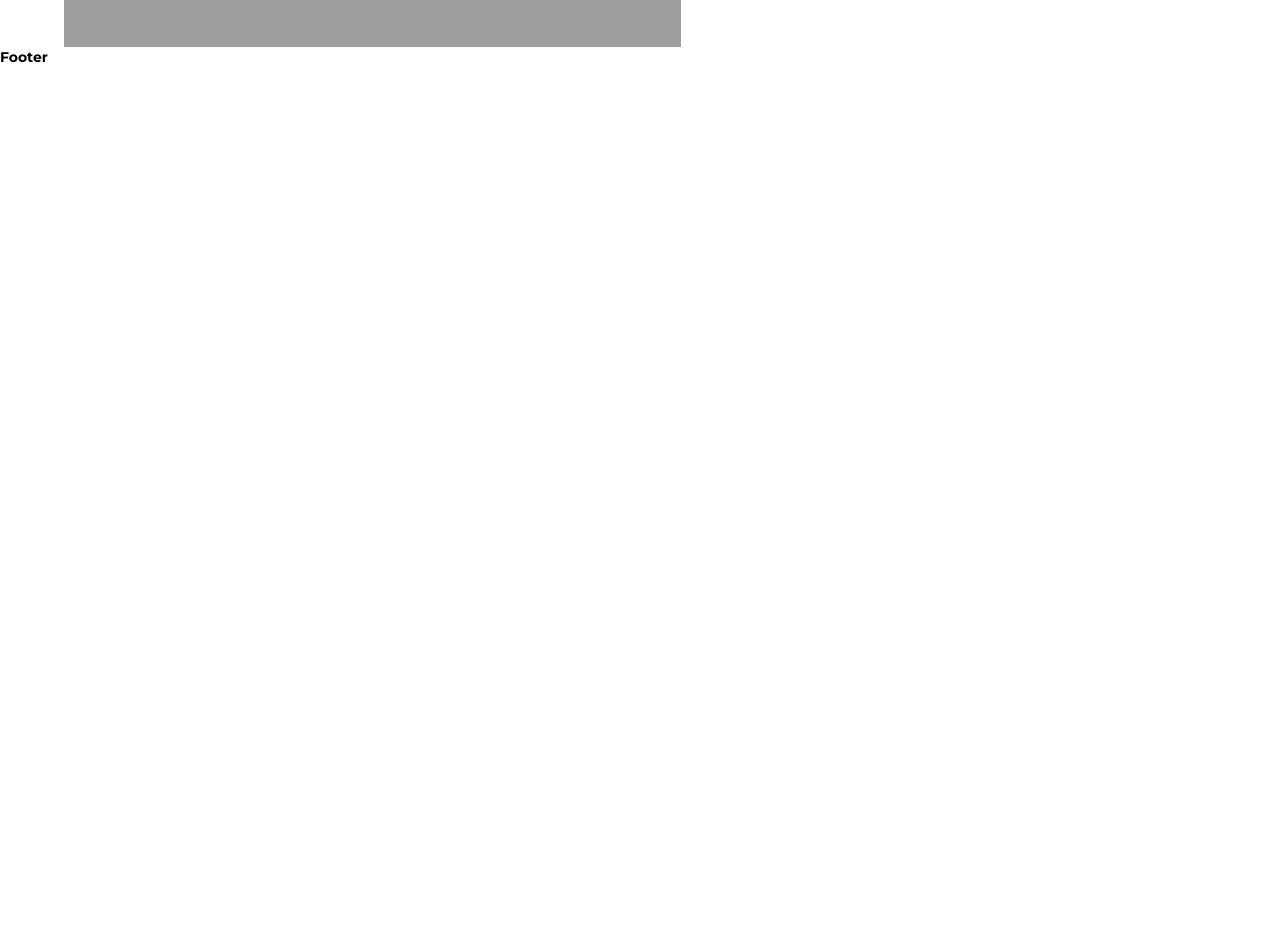
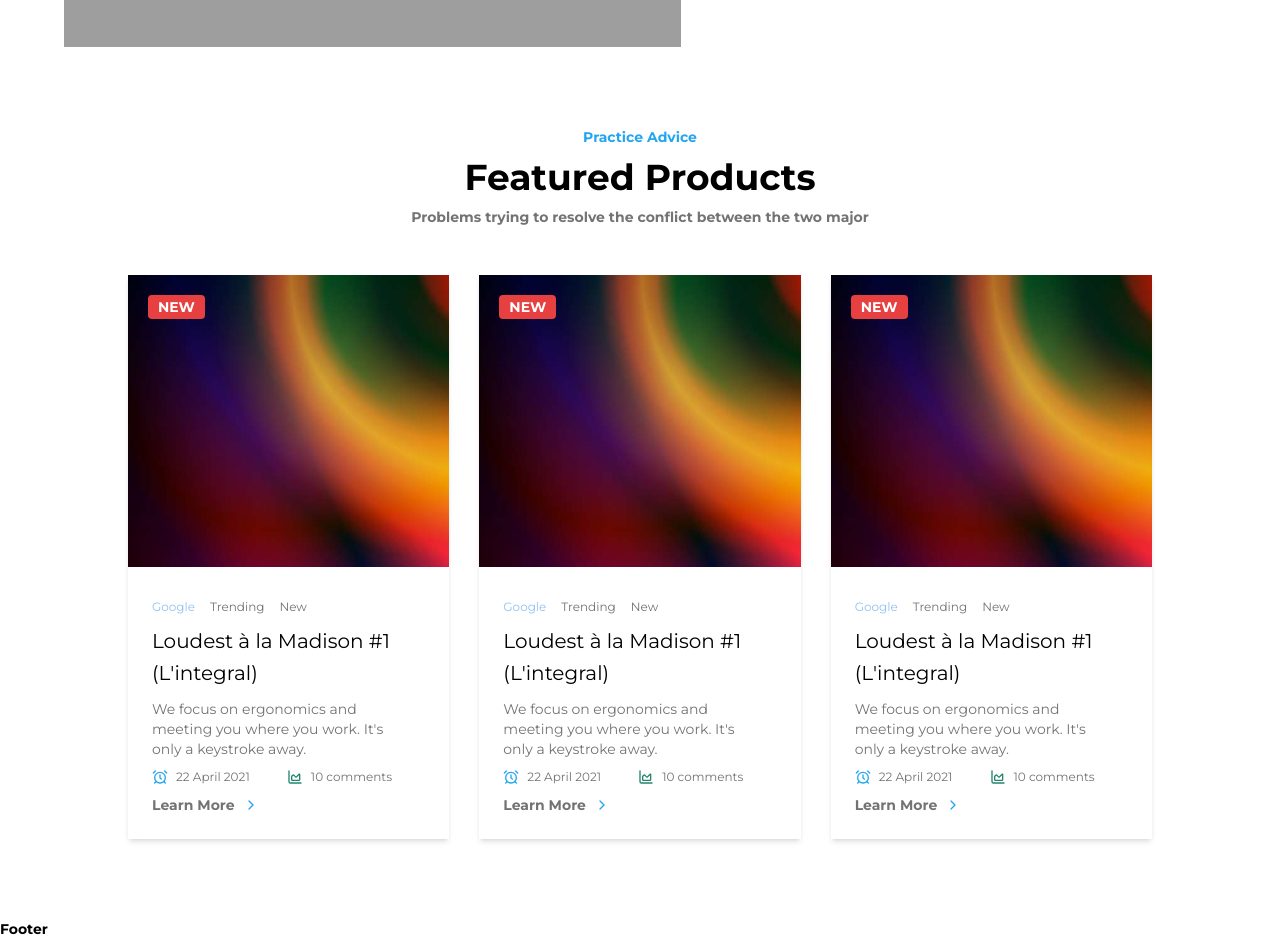
Before and after one commit to ihsnsahin/e-com-project, a React (Vite) app in the folder e-commerce/: page / in a window 1280 px wide. Shown: the part 4580-5519 px from the top of the page. Before the commit the page ends 4647 px from the top, so only its background shows below. Built offline with nearby package versions, Linux system fonts and the light colour scheme; grey boxes are pictures that could not be loaded.

Commit message:
T02-Blog Section Tamamlandı

```diff
--- /dev/null
+++ b/e-commerce/src/components/BlogCard.jsx
@@ -0,0 +1,36 @@
+import { AlarmClock, ChartArea, ChevronRight } from "lucide-react";
+
+function BlogCard() {
+    return (
+        <div className="flex flex-col items-start justify-center gap-2 w-full sm:w-[calc(50%-15px)] md:w-[calc(33.333%-20px)] shadow-md">
+            <div className="relative flex justify-center items-center w-full aspect-11/10">
+                <span className="absolute top-5 left-5 bg-[#E74040] text-white text-sm rounded-sm px-2.5 leading-6">NEW</span>
+                <img src="/blog.jpg" alt="blog" className="w-full h-full object-cover object-center block" />
+            </div>
+            <div className="flex flex-col justify-center items-start gap-2.5 p-6 sm:max-w-2xs">
+                <div className="flex items-center gap-3.75 text-xs">
+                    <span className="text-[#8EC2F2] font-normal">Google</span>
+                    <span className="text-[#737373] font-normal">Trending</span>
+                    <span className="text-[#737373] font-normal">New</span>
+                </div>
+                <h4 className="text-xl font-normal leading-8">Loudest à la Madison #1 (L'integral)</h4>
+                <p className="text-sm text-[#737373] font-normal leading-5">We focus on ergonomics and meeting you where you work. It's only a keystroke away.</p>
+                <div className="flex items-center justify-between w-full">
+                    <div className="flex items-center gap-2">
+                        <AlarmClock className="w-4 h-4 text-[#23A6F0]" />
+                        <span className="text-xs text-[#737373] font-normal">22 April 2021</span>
+                    </div>
+                    <div className="flex items-center gap-2">
+                        <ChartArea className="w-4 h-4 text-[#23856D]" />
+                        <span className="text-xs text-[#737373] font-normal">10 comments</span>
+                    </div>
+                </div>
+                <div className="flex items-center gap-2">
+                    <span className="text-sm text-[#737373]">Learn More</span>
+                    <ChevronRight className=" w-4 h-4 text-[#23A6F0]" />
+                </div>
+            </div>
+        </div>
+    )
+}
+export default BlogCard;
--- /dev/null
+++ b/e-commerce/src/components/BlogSection.jsx
@@ -0,0 +1,21 @@
+import BlogCard from "./BlogCard";
+
+function BlogSection() {
+    return (
+        <div className="flex flex-col  bg-white px-9 py-20 lg:px-0  md:max-w-5xl md:m-auto">
+            <div className="flex flex-col gap-[48px]">
+                <div className="flex flex-col items-center justify-center gap-2.5 ">
+                    <h6 className="text-sm text-[#23A6F0] text-center">Practice Advice</h6>
+                    <h2 className=" text-4xl text-center max-w-xs sm:max-w-none">Featured Products</h2>
+                    <p className="text-sm text-[#737373] text-center max-w-xs sm:max-w-none">Problems trying to resolve the conflict between the two major </p>
+                </div>
+                <div className="flex flex-wrap justify-center gap-[30px]">
+                    <BlogCard />
+                    <BlogCard />
+                    <BlogCard />
+                </div>
+            </div>
+        </div >
+    )
+}
+export default BlogSection;
--- a/e-commerce/src/pages/HomePage.jsx
+++ b/e-commerce/src/pages/HomePage.jsx
@@ -1,4 +1,5 @@
 import Banner from "../components/Banner";
+import BlogSection from "../components/BlogSection";
 import EditorsPick from "../components/EditorsPick";
 import Hero from "../components/Hero";
 import Products from "../components/Products";
@@ -18,6 +19,7 @@ function HomePage() {
             </div>
             <Banner />
             <PromoSection />
+            <BlogSection />
         </>
     );
 }
```
Also changed, not shown: e-commerce/public/blog.jpg (added).
